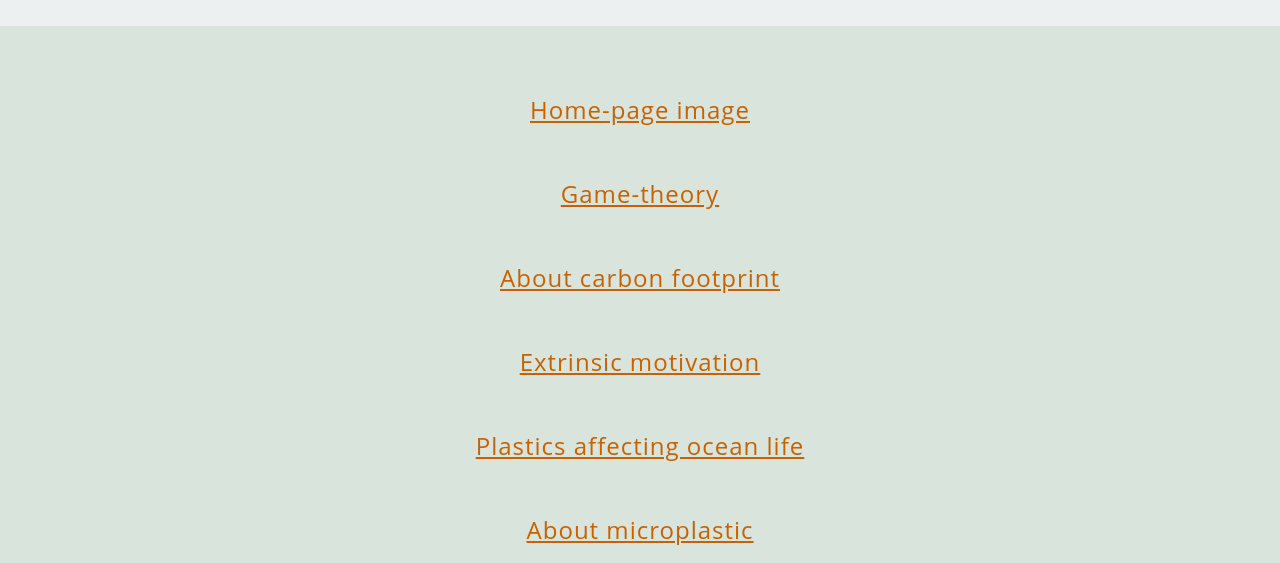
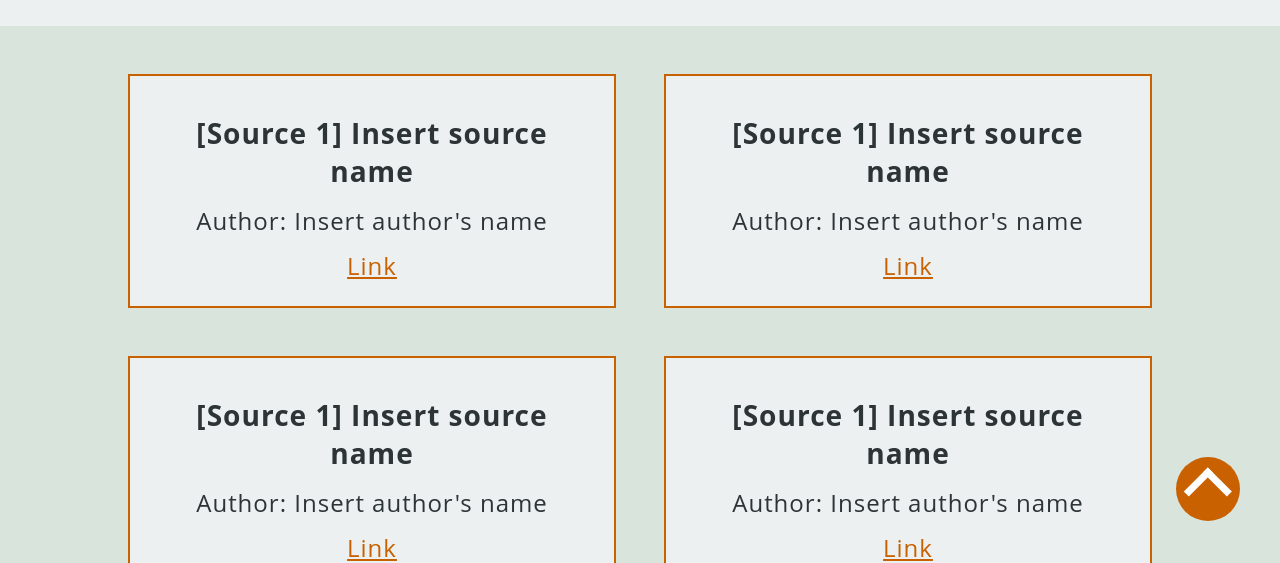
Before and after one commit to TheaEH/FinalProject, a plain HTML site: page sources.html in a window 1280 px wide. Shown: the part 239-802 px from the top of the page. Drawn offline with Linux system fonts and the light colour scheme.

Commit message:
knapp til toppen + myyyyye CSS

```diff
--- a/css/navbar.css
+++ b/css/navbar.css
@@ -27,8 +27,56 @@ nav a {
     text-transform: uppercase;
     font-weight: bolder;
     font-size: x-large;
+}
 
+.button {
+    background-color: #c96100;
+    color: #ffffff;
+    align-self: center;
+    justify-self: center;
+    padding: 1.5rem 3rem;
+    border-radius: 300px;
 }
+
+#arrow {
+    height: fit-content;
+}
+
+.back-to-top-button {
+    position: fixed;
+    bottom: 2.5rem;
+    right: 2.5rem;
+    border-radius: 50%;
+    border: none;
+    outline: none;
+    padding: 0;
+    color: #ffffff;
+    background-color: #c96100;
+    width: 4rem;
+    height: 4rem;
+}
+.back-to-top-button:hover .arrow{
+    border: solid #2d3436;
+    border-width: 0 7px 7px 0;
+    display: inline-block;
+    padding: 1em;
+    transform: rotate(-135deg);
+    -webkit-transform: rotate(-135deg);
+    position: relative;
+    top: 5px;
+}
+
+.arrow {
+    border: solid white;
+    border-width: 0 7px 7px 0;
+    display: inline-block;
+    padding: 1em;
+    transform: rotate(-135deg);
+    -webkit-transform: rotate(-135deg);
+    position: relative;
+    top: 5px;
+  }
+
 
 footer {
     display: grid;
@@ -41,7 +89,7 @@ footer {
 
 footer div {
     width: fit-content;
-    margin-left: 1em;
+    justify-self: center;
 }
 
 @media screen and (max-width: 900px) {
--- /dev/null
+++ b/css/sources.css
@@ -0,0 +1,27 @@
+#sources {
+    display: grid;
+    grid-template-columns: repeat(2, auto);
+    padding: 2em 10vw;
+    align-items: center;
+    gap: 2em;
+}
+.source {
+    letter-spacing: 1px;
+    margin: 0;
+    padding: 1em;
+    line-height: normal;
+    border: 2px solid  #c96100;
+    background-color: #ecf0f1;
+}
+.source a {
+    color: #c96100;
+}
+.source p, .source h3{
+    margin: 0.5em;
+}
+
+@media screen and (max-width: 800px) {
+    #sources {
+        grid-template-columns: repeat(1, auto);
+    }
+}
--- a/css/stylesheet.css
+++ b/css/stylesheet.css
@@ -31,20 +31,26 @@ main div p {
     margin: 0;
 }
 
-#text1 {
+.white {
     background-color: #ffffff;
 }
-#text2 {
+.grey {
     background-color: #D8E4DC;
-}
-#text3 {
-    background-color: #ffffff;
 }
 
 #list1{
     text-align: left;
     margin: 0 15vw;
 }
+
+ul li::before {
+    content: "\2022";
+    color: #c96100;
+    font-weight: bold;
+    display: inline-block;
+    width: 1em;
+    margin-left: -1em;
+  }
 
 main div p a{
     color: #c96100;
@@ -57,6 +63,8 @@ main div p a{
 img, picture {
     height: 15em;
 }
+
+
 
 @media screen and (max-width: 1000px) {
     #list1{
--- a/sources.html
+++ b/sources.html
@@ -7,6 +7,7 @@
         <head>
             <link rel="stylesheet" href="css/stylesheet.css">
             <link rel="stylesheet" href="css/navbar.css">
+            <link rel="stylesheet" href="css/sources.css">
         </head>
     </head>
     <body>
@@ -19,28 +20,35 @@
             </nav>
         </header>
         <main>
+            <a href="#the-top" id="arrow">
+                <button class="back-to-top-button">
+                    <i class="arrow"></i>
+                </button>
+            </a>
             <div>
                 <h1>Sources used</h1>
             </div>
-            <div id="text2">
-                <p>
-                    <a href="https://www.pexels.com/nb-no/bilde/teknologi-maskineri-hoyttalere-lydteknikk-3862632/">Home-page image</a>
-                </p>
-                <p>
-                    <a href=https://plato.stanford.edu/entries/game-theory>Game-theory</a>
-                </p>
-                <p>
-                    <a href=https://www.nytimes.com/guides/year-of-living-better/how-to-reduce-your-carbon-footprint>About carbon footprint </a>
-                </p>
-                <p>
-                    <a href="https://www.healthline.com/health/extrinsic-motivation#examples">Extrinsic motivation</a>
-                </p>
-                <p>
-                    <a href="https://www.worldanimalprotection.org/news/how-plastic-pollution-affecting-seals-and-other-marine-life?gclid=EAIaIQobChMIwe-r1siH7QIVGRd7Ch2D_Qa6EAAYAyAAEgKbSPD_BwE"> Plastics affecting ocean life</a>
-                </p>
-                <p>
-                    <a href="https://www.oceanicsociety.org/blog/1720/7-ways-to-reduce-ocean-plastic-pollution-today">About microplastic</a>
-                </p>
+            <div class="grey" id="sources">
+                <div class="source">
+                    <h3>[Source 1] Insert source name</h3>
+                    <p>Author: Insert author's name</p>
+                    <a href="https://www.pexels.com/nb-no/bilde/teknologi-maskineri-hoyttalere-lydteknikk-3862632/">Link</a>
+                </div>
+                <div class="source">
+                    <h3>[Source 1] Insert source name</h3>
+                    <p>Author: Insert author's name</p>
+                    <a href="https://www.pexels.com/nb-no/bilde/teknologi-maskineri-hoyttalere-lydteknikk-3862632/">Link</a>
+                </div>
+                <div class="source">
+                    <h3>[Source 1] Insert source name</h3>
+                    <p>Author: Insert author's name</p>
+                    <a href="https://www.pexels.com/nb-no/bilde/teknologi-maskineri-hoyttalere-lydteknikk-3862632/">Link</a>
+                </div>
+                <div class="source">
+                    <h3>[Source 1] Insert source name</h3>
+                    <p>Author: Insert author's name</p>
+                    <a href="https://www.pexels.com/nb-no/bilde/teknologi-maskineri-hoyttalere-lydteknikk-3862632/">Link</a>
+                </div>
             </div>
         </main>
         <footer>
@@ -50,7 +58,7 @@
                 <p>Phone: 857 93 201</p>
                 <p>Visitng adress: Pilestredet 46, 0484 Oslo</p>
             </div>
-            <div class="adjust_right">
+            <div>
                 <h4>Collaborators:</h4>
                 <p>Thea Emilie Haugen</p>
                 <p>Nicolay Alsing</p>
```
Also changed, not shown: about_us.html (+24 -14 lines), index.html (+10 -4 lines), product.html (+9 -4 lines).
